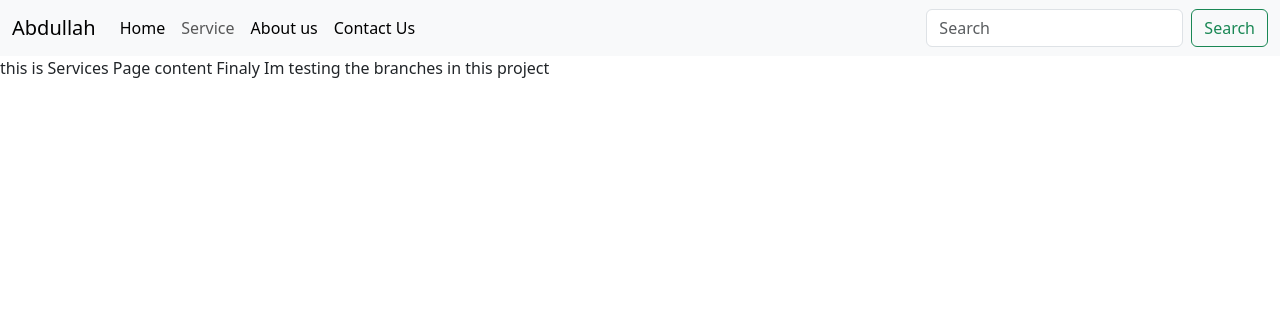
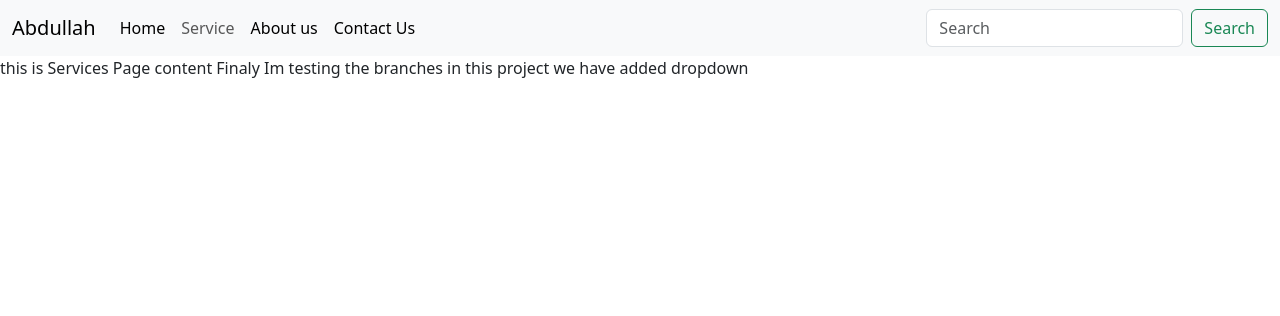
Before and after one commit to DevAbdullahZahid/Django, a Django app: page /service in a window 1280 px wide. Shown: the top 316 px of the page. Run offline with Django 5.2, Linux system fonts and the light colour scheme.

```diff
--- a/template/services.html
+++ b/template/services.html
@@ -13,5 +13,5 @@ this is Services Page content
 
 
 Finaly Im testing the branches in this project
-
+we have added dropdown
 {% endblock servicesbody %}
```
